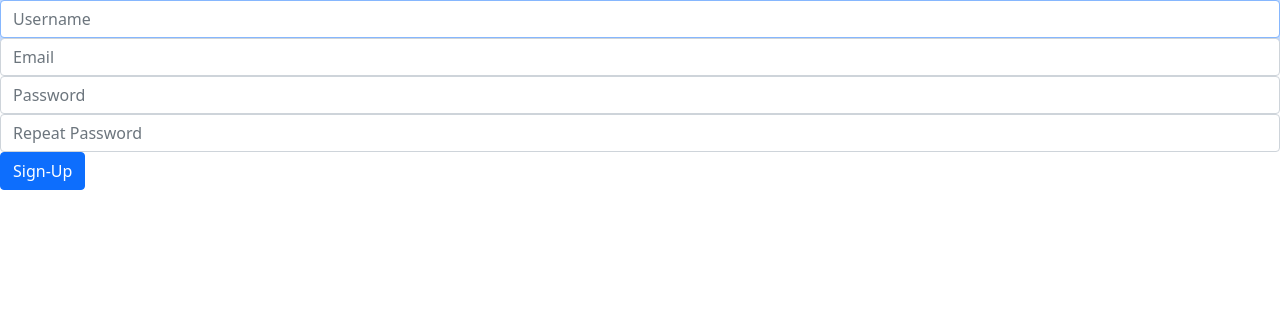
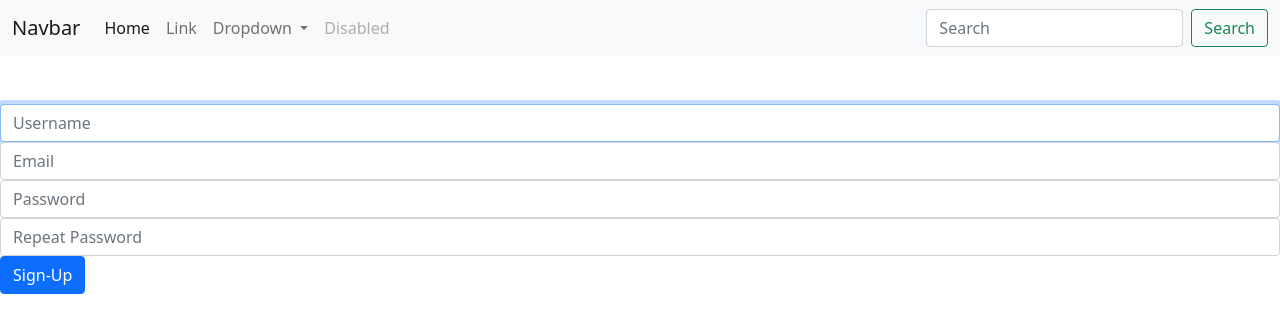
Before and after one commit to vs-sat-dev/Django-Restaurant-Purchases, a Django app: page /accounts/register/ in a window 1280 px wide. Shown: the top 333 px of the page. Run offline with Django 4.2, Linux system fonts and the light colour scheme.

Commit message:
Restaurant App. Create Models.

```diff
--- a/restaurant_purchases/accounts/views.py
+++ b/restaurant_purchases/accounts/views.py
@@ -31,8 +31,8 @@ class RegisterView(View):
 class Login(LoginView):
     template_name = 'login.html'
     authentication_form = LoginForm
-    #redirect_field_name = 'future'
-    #redirect_authenticated_user = True
+    redirect_field_name = 'future'
+    redirect_authenticated_user = True
 
 
 class Logout(LogoutView):
--- /dev/null
+++ b/restaurant_purchases/restaurant/apps.py
@@ -0,0 +1,6 @@
+from django.apps import AppConfig
+
+
+class RestaurantConfig(AppConfig):
+    default_auto_field = 'django.db.models.BigAutoField'
+    name = 'restaurant'
--- /dev/null
+++ b/restaurant_purchases/restaurant/tests.py
@@ -0,0 +1,3 @@
+from django.test import TestCase
+
+# Create your tests here.
--- /dev/null
+++ b/restaurant_purchases/restaurant/urls.py
@@ -0,0 +1,9 @@
+from django.urls import path
+from django.views.generic import TemplateView
+
+
+app_name = 'restaurant'
+
+urlpatterns = [
+    path('home/', TemplateView.as_view(template_name='home.html'), name='home'),
+]
--- a/restaurant_purchases/restaurant_purchases/settings.py
+++ b/restaurant_purchases/restaurant_purchases/settings.py
@@ -38,6 +38,7 @@ INSTALLED_APPS = [
     'django.contrib.messages',
     'django.contrib.staticfiles',
     'accounts.apps.AccountsConfig',
+    'restaurant.apps.RestaurantConfig',
 ]
 
 MIDDLEWARE = [
@@ -126,3 +127,6 @@ STATIC_URL = 'static/'
 DEFAULT_AUTO_FIELD = 'django.db.models.BigAutoField'
 
 AUTH_USER_MODEL = 'accounts.CustomUser'
+
+LOGIN_REDIRECT_URL = 'restaurant:home'
+LOGOUT_REDIRECT_URL = 'accounts:login'
--- a/restaurant_purchases/restaurant_purchases/urls.py
+++ b/restaurant_purchases/restaurant_purchases/urls.py
@@ -19,4 +19,5 @@ from django.urls import path, include
 urlpatterns = [
     path('admin/', admin.site.urls),
     path('accounts/', include('accounts.urls')),
+    path('restaurant/', include('restaurant.urls')),
 ]
--- a/restaurant_purchases/templates/base.html
+++ b/restaurant_purchases/templates/base.html
@@ -11,6 +11,45 @@
     <title>{% block title %}{% endblock %}</title>
   </head>
   <body>
+
+    <nav class="navbar navbar-expand-lg navbar-light bg-light">
+      <div class="container-fluid">
+        <a class="navbar-brand" href="#">Navbar</a>
+        <button class="navbar-toggler" type="button" data-bs-toggle="collapse" data-bs-target="#navbarSupportedContent" aria-controls="navbarSupportedContent" aria-expanded="false" aria-label="Toggle navigation">
+          <span class="navbar-toggler-icon"></span>
+        </button>
+        <div class="collapse navbar-collapse" id="navbarSupportedContent">
+          <ul class="navbar-nav me-auto mb-2 mb-lg-0">
+            <li class="nav-item">
+              <a class="nav-link active" aria-current="page" href="#">Home</a>
+            </li>
+            <li class="nav-item">
+              <a class="nav-link" href="#">Link</a>
+            </li>
+            <li class="nav-item dropdown">
+              <a class="nav-link dropdown-toggle" href="#" id="navbarDropdown" role="button" data-bs-toggle="dropdown" aria-expanded="false">
+                Dropdown
+              </a>
+              <ul class="dropdown-menu" aria-labelledby="navbarDropdown">
+                <li><a class="dropdown-item" href="#">Action</a></li>
+                <li><a class="dropdown-item" href="#">Another action</a></li>
+                <li><hr class="dropdown-divider"></li>
+                <li><a class="dropdown-item" href="#">Something else here</a></li>
+              </ul>
+            </li>
+            <li class="nav-item">
+              <a class="nav-link disabled" href="#" tabindex="-1" aria-disabled="true">Disabled</a>
+            </li>
+          </ul>
+          <form class="d-flex">
+            <input class="form-control me-2" type="search" placeholder="Search" aria-label="Search">
+            <button class="btn btn-outline-success" type="submit">Search</button>
+          </form>
+        </div>
+      </div>
+    </nav>
+    <br /><br />
+
     {% block content %}
     {% endblock %}
 
```
Also changed, not shown: restaurant_purchases/restaurant/admin.py (added, +9 -0 lines), restaurant_purchases/restaurant/forms.py (added, +16 -0 lines), restaurant_purchases/restaurant/models.py (added, +36 -0 lines), restaurant_purchases/restaurant/views.py (added, +10 -0 lines), restaurant_purchases/templates/home.html (added, +9 -0 lines), restaurant_purchases/templates/ingridient-list.html (added, +11 -0 lines), restaurant_purchases/db.sqlite3, restaurant_purchases/restaurant/__init__.py (added), restaurant_purchases/restaurant/migrations/0001_initial.py (added), restaurant_purchases/restaurant/migrations/__init__.py (added).
